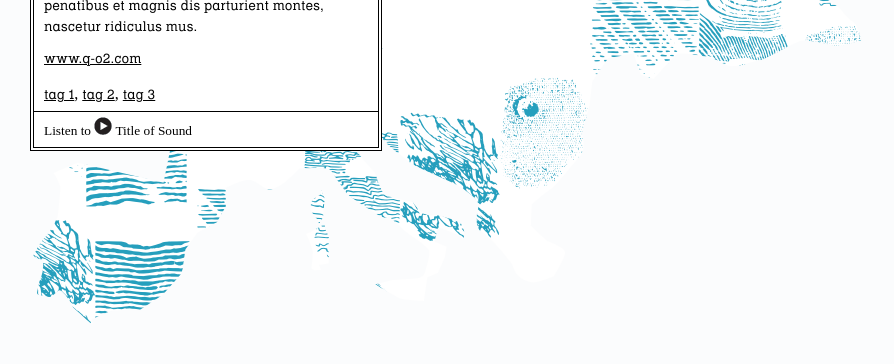
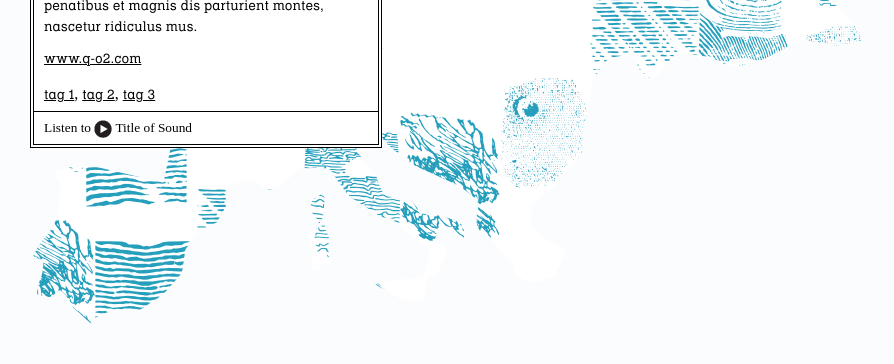
Before and after one commit to sebsan/fieldrecordings, a PHP site: page /institution.html in a window 1280 px wide. Shown: the part 646-1010 px from the top of the page, without its empty margins (0-894 px from the left). Run offline with PHP 8.4, Linux system fonts and the light colour scheme; some web fonts are replaced.

Commit message:
corrected comments

```diff
--- a/content.css
+++ b/content.css
@@ -1,3 +1,5 @@
+/* content.css */
+
 #content_outer {
      background-color: #FFFFFF;
      border: 1px solid #000000;
@@ -14,10 +16,10 @@
 }
 
 #content .content_category {
-//     border-bottom: 1px solid #000000;
+/*     border-bottom: 1px solid #000000; */
      font-family: free_sans;
      font-size: 8pt;
-//     line-height: 30pt;
+/*     line-height: 30pt; */
      padding: 4px 10px 0px 10px;
      text-align:center;
      border:1px solid #000000;
@@ -49,7 +51,7 @@
 #content .section .section_title {
      font-family: free_sansBold;
      font-size: 10pt;
-//     line-height: 16pt;
+/*     line-height: 16pt; */
      padding: 5px 10px 0px 10px;
 }
 
@@ -69,7 +71,7 @@
      font-family: helvetica_serif;
      font-size: 10pt;
      line-height: 16pt;
-//     text-decoration: none;
+/*      text-decoration: none; */
 }
 
 #content .tags_box .tags {
@@ -87,9 +89,12 @@
      border-top: 1px solid #000000;
      font-family: free_sansBold;
      font-size: 10pt;
-     vertical-align: middle;
      line-height: 16pt;
      padding: 5px 10px;
+}
+
+#content .section .artist_track img{
+	vertical-align: middle;
 }
 
 #content .agenda_title {
@@ -109,21 +114,21 @@
 #content .section .section_eventCategory {
      font-family: free_sans;
      font-size: 8pt;
-//     line-height: 30pt;
+/*      line-height: 30pt; */
      padding: 10px 10px 0px 10px;
 }
 
 #content .section .section_eventName {
      font-family: free_sans;
      font-size: 18pt;
-//     line-height: 0pt;
+/*     line-height: 0pt; */
      padding: 0px 10px 0px 10px;
 }
 
 #content .section .section_eventDate {
      font-family: free_sansBold;
      font-size: 10pt;
-//     line-height: 0pt;
+/*      line-height: 0pt; */
      padding: 5px 10px 0px 10px;
 }
 
@@ -152,13 +157,13 @@
      padding: 5px 10px 15px 10px;
 }
 
-//#content .section .event_url a {
-//     color: black;
-//     font-family: helvetica_serif;
-//     font-size: 10pt;
-//     line-height: 16pt;
-//     text-decoration: none;
-//}
+/*#content .section .event_url a {
+     color: black;
+     font-family: helvetica_serif;
+     font-size: 10pt;
+     line-height: 16pt;
+     text-decoration: none;
+}*/
 
 
 #content .section .nextPage_link {
```
